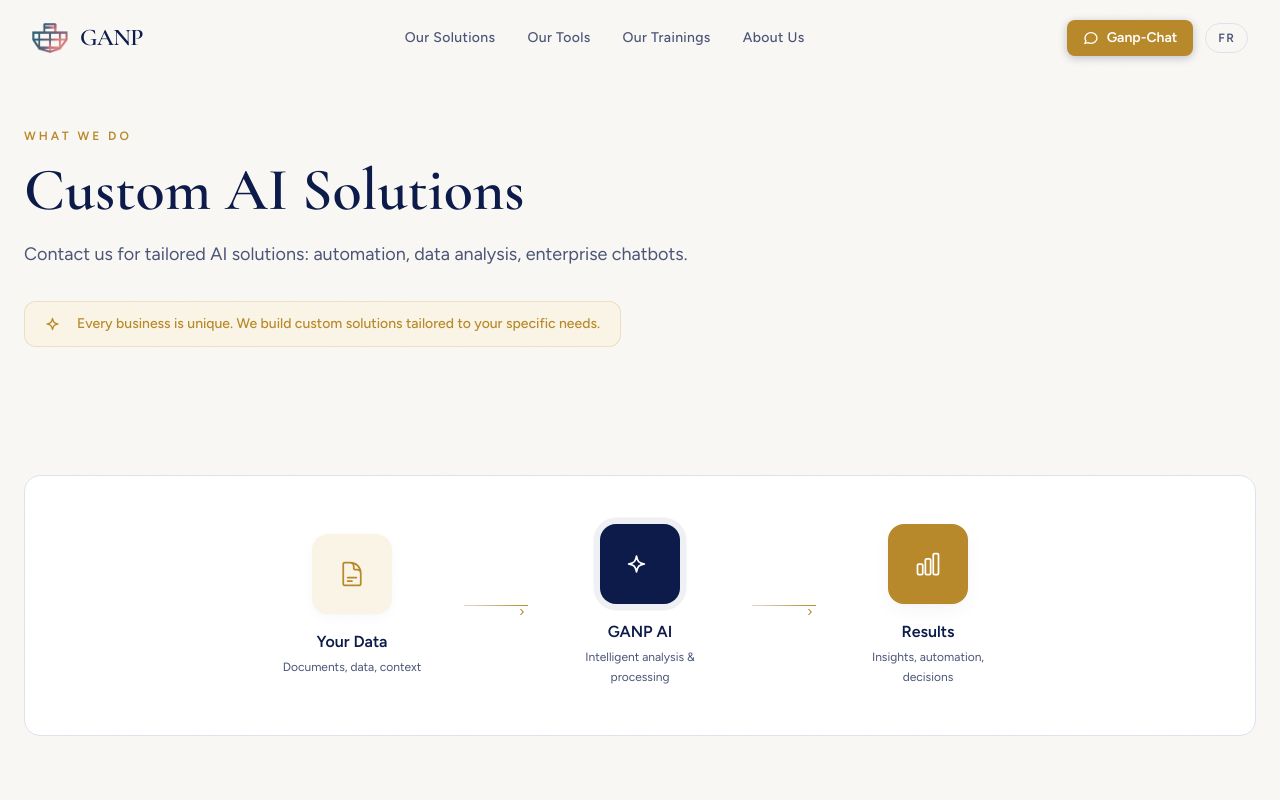
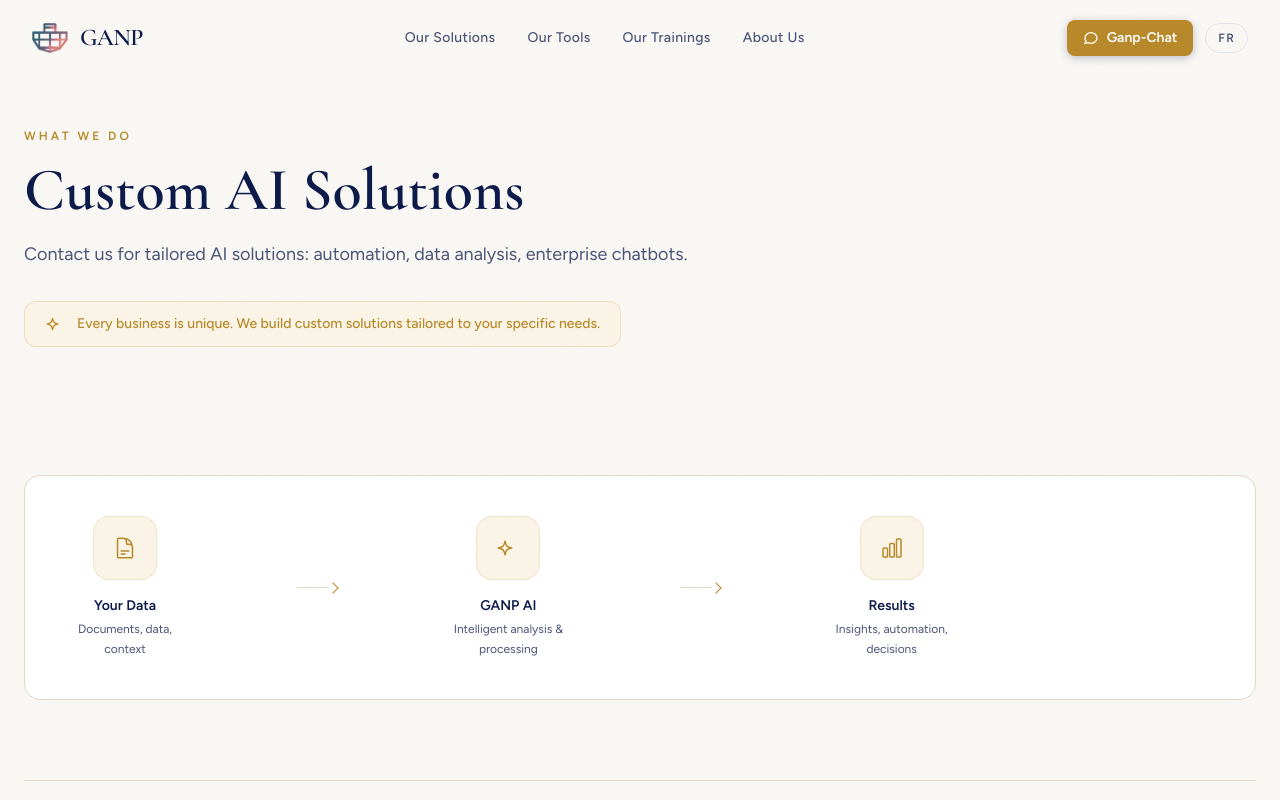
Before and after one commit to A-Njock/KEMET-AI, a React (Vite) app: page /solutions in a window 1280 px wide. Shown: the top 800 px of the page. Built offline with nearby package versions, Linux system fonts and the light colour scheme.

Commit message:
AIWorkflow: uniform icon style, clean arrow connectors
All three steps now use the same bg-royal-pale + gold icon treatment.
Replaced inconsistent filled colored squares with consistent outlined style.

Authored by Pierre Guy A. NJOCK

```diff
--- a/src/components/AIWorkflow.tsx
+++ b/src/components/AIWorkflow.tsx
@@ -1,12 +1,5 @@
 import { motion, useInView } from 'framer-motion';
 import { useRef } from 'react';
-
-interface Step {
-  icon: React.ReactNode;
-  label: string;
-  sublabel: string;
-  color: string;
-}
 
 interface AIWorkflowProps {
   lang: 'fr' | 'en';
@@ -16,130 +9,100 @@
   const ref = useRef(null);
   const isInView = useInView(ref, { once: true, margin: '-80px' });
 
-  const steps: Step[] = lang === 'fr' ? [
+  const steps = lang === 'fr' ? [
     {
       icon: (
-        <svg className="w-7 h-7" fill="none" viewBox="0 0 24 24" stroke="currentColor" strokeWidth="1.5">
+        <svg className="w-6 h-6" fill="none" viewBox="0 0 24 24" stroke="currentColor" strokeWidth="1.5">
           <path strokeLinecap="round" strokeLinejoin="round" d="M19.5 14.25v-2.625a3.375 3.375 0 00-3.375-3.375h-1.5A1.125 1.125 0 0113.5 7.125v-1.5a3.375 3.375 0 00-3.375-3.375H8.25m0 12.75h7.5m-7.5 3H12M10.5 2.25H5.625c-.621 0-1.125.504-1.125 1.125v17.25c0 .621.504 1.125 1.125 1.125h12.75c.621 0 1.125-.504 1.125-1.125V11.25a9 9 0 00-9-9z" />
         </svg>
       ),
       label: 'Vos données',
       sublabel: 'Documents, données, contexte',
-      color: '#FAF4E6',
     },
     {
       icon: (
-        <svg className="w-7 h-7" fill="none" viewBox="0 0 24 24" stroke="currentColor" strokeWidth="1.5">
+        <svg className="w-6 h-6" fill="none" viewBox="0 0 24 24" stroke="currentColor" strokeWidth="1.5">
           <path strokeLinecap="round" strokeLinejoin="round" d="M9.813 15.904L9 18.75l-.813-2.846a4.5 4.5 0 00-3.09-3.09L2.25 12l2.846-.813a4.5 4.5 0 003.09-3.09L9 5.25l.813 2.846a4.5 4.5 0 003.09 3.09L15.75 12l-2.846.813a4.5 4.5 0 00-3.09 3.09z" />
         </svg>
       ),
       label: 'IA GANP',
       sublabel: 'Analyse & traitement intelligent',
-      color: '#0C1B4A',
     },
     {
       icon: (
-        <svg className="w-7 h-7" fill="none" viewBox="0 0 24 24" stroke="currentColor" strokeWidth="1.5">
+        <svg className="w-6 h-6" fill="none" viewBox="0 0 24 24" stroke="currentColor" strokeWidth="1.5">
           <path strokeLinecap="round" strokeLinejoin="round" d="M3 13.125C3 12.504 3.504 12 4.125 12h2.25c.621 0 1.125.504 1.125 1.125v6.75C7.5 20.496 6.996 21 6.375 21h-2.25A1.125 1.125 0 013 19.875v-6.75zM9.75 8.625c0-.621.504-1.125 1.125-1.125h2.25c.621 0 1.125.504 1.125 1.125v11.25c0 .621-.504 1.125-1.125 1.125h-2.25a1.125 1.125 0 01-1.125-1.125V8.625zM16.5 4.125c0-.621.504-1.125 1.125-1.125h2.25C20.496 3 21 3.504 21 4.125v15.75c0 .621-.504 1.125-1.125 1.125h-2.25a1.125 1.125 0 01-1.125-1.125V4.125z" />
         </svg>
       ),
       label: 'Résultats',
       sublabel: 'Insights, automatisation, décisions',
-      color: '#B8892A',
     },
   ] : [
     {
       icon: (
-        <svg className="w-7 h-7" fill="none" viewBox="0 0 24 24" stroke="currentColor" strokeWidth="1.5">
+        <svg className="w-6 h-6" fill="none" viewBox="0 0 24 24" stroke="currentColor" strokeWidth="1.5">
           <path strokeLinecap="round" strokeLinejoin="round" d="M19.5 14.25v-2.625a3.375 3.375 0 00-3.375-3.375h-1.5A1.125 1.125 0 0113.5 7.125v-1.5a3.375 3.375 0 00-3.375-3.375H8.25m0 12.75h7.5m-7.5 3H12M10.5 2.25H5.625c-.621 0-1.125.504-1.125 1.125v17.25c0 .621.504 1.125 1.125 1.125h12.75c.621 0 1.125-.504 1.125-1.125V11.25a9 9 0 00-9-9z" />
         </svg>
       ),
       label: 'Your Data',
       sublabel: 'Documents, data, context',
-      color: '#FAF4E6',
     },
     {
       icon: (
-        <svg className="w-7 h-7" fill="none" viewBox="0 0 24 24" stroke="currentColor" strokeWidth="1.5">
+        <svg className="w-6 h-6" fill="none" viewBox="0 0 24 24" stroke="currentColor" strokeWidth="1.5">
           <path strokeLinecap="round" strokeLinejoin="round" d="M9.813 15.904L9 18.75l-.813-2.846a4.5 4.5 0 00-3.09-3.09L2.25 12l2.846-.813a4.5 4.5 0 003.09-3.09L9 5.25l.813 2.846a4.5 4.5 0 003.09 3.09L15.75 12l-2.846.813a4.5 4.5 0 00-3.09 3.09z" />
         </svg>
       ),
       label: 'GANP AI',
       sublabel: 'Intelligent analysis & processing',
-      color: '#0C1B4A',
     },
     {
       icon: (
-        <svg className="w-7 h-7" fill="none" viewBox="0 0 24 24" stroke="currentColor" strokeWidth="1.5">
+        <svg className="w-6 h-6" fill="none" viewBox="0 0 24 24" stroke="currentColor" strokeWidth="1.5">
           <path strokeLinecap="round" strokeLinejoin="round" d="M3 13.125C3 12.504 3.504 12 4.125 12h2.25c.621 0 1.125.504 1.125 1.125v6.75C7.5 20.496 6.996 21 6.375 21h-2.25A1.125 1.125 0 013 19.875v-6.75zM9.75 8.625c0-.621.504-1.125 1.125-1.125h2.25c.621 0 1.125.504 1.125 1.125v11.25c0 .621-.504 1.125-1.125 1.125h-2.25a1.125 1.125 0 01-1.125-1.125V8.625zM16.5 4.125c0-.621.504-1.125 1.125-1.125h2.25C20.496 3 21 3.504 21 4.125v15.75c0 .621-.504 1.125-1.125 1.125h-2.25a1.125 1.125 0 01-1.125-1.125V4.125z" />
         </svg>
       ),
       label: 'Results',
       sublabel: 'Insights, automation, decisions',
-      color: '#B8892A',
     },
   ];
 
   return (
-    <div ref={ref} className="bg-white rounded-2xl border border-[#DDE2EE] p-8 md:p-12 mt-16 overflow-hidden">
-      <div className="flex flex-col md:flex-row items-center justify-center gap-0 md:gap-0">
+    <div ref={ref} className="bg-white rounded-2xl border border-[#E2D9C8] p-10 mt-16">
+      <div className="flex flex-col md:flex-row items-center justify-center">
         {steps.map((step, idx) => (
-          <div key={idx} className="flex flex-col md:flex-row items-center w-full md:w-auto">
-            {/* Step card */}
+          <div key={idx} className="flex flex-col md:flex-row items-center flex-1">
+            {/* Step */}
             <motion.div
-              className="flex flex-col items-center text-center flex-shrink-0 w-full md:w-48"
-              initial={{ opacity: 0, y: 24 }}
+              className="flex flex-col items-center text-center flex-shrink-0"
+              initial={{ opacity: 0, y: 20 }}
               animate={isInView ? { opacity: 1, y: 0 } : {}}
-              transition={{ duration: 0.6, delay: idx * 0.25, ease: [0.16, 1, 0.3, 1] }}
+              transition={{ duration: 0.5, delay: idx * 0.2, ease: [0.16, 1, 0.3, 1] }}
             >
-              {/* Icon circle */}
-              <motion.div
-                className="w-20 h-20 rounded-2xl flex items-center justify-center mb-4 shadow-card"
-                style={{
-                  backgroundColor: step.color,
-                  color: step.color === '#0C1B4A' ? 'white' : step.color === '#B8892A' ? 'white' : '#B8892A',
-                }}
-                animate={isInView ? {
-                  boxShadow: step.color === '#0C1B4A'
-                    ? ['0 0 0 0px rgba(12,27,74,0)', '0 0 0 10px rgba(12,27,74,0.1)', '0 0 0 0px rgba(12,27,74,0)']
-                    : 'none',
-                } : {}}
-                transition={{ duration: 2.5, delay: idx * 0.25 + 0.6, repeat: Infinity }}
-              >
+              <div className="w-16 h-16 rounded-2xl bg-royal-pale border border-royal/15 flex items-center justify-center mb-4 text-royal">
                 {step.icon}
-              </motion.div>
-
-              <p className="font-semibold text-navy text-base mb-1">{step.label}</p>
-              <p className="text-slate text-xs leading-relaxed max-w-[140px]">{step.sublabel}</p>
+              </div>
+              <p className="font-semibold text-navy text-sm mb-1">{step.label}</p>
+              <p className="text-slate text-xs leading-relaxed max-w-[120px]">{step.sublabel}</p>
             </motion.div>
 
-            {/* Connector arrow */}
+            {/* Connector */}
             {idx < steps.length - 1 && (
-              <div className="flex items-center justify-center my-4 md:my-0 md:mx-4 flex-shrink-0">
-                <div className="relative w-16 h-px">
-                  <motion.div
-                    className="absolute inset-0 bg-gradient-to-r from-[#E2D9C8] to-royal h-px"
-                    initial={{ scaleX: 0, originX: 0 }}
-                    animate={isInView ? { scaleX: 1 } : {}}
-                    transition={{ duration: 0.5, delay: idx * 0.25 + 0.4, ease: 'easeOut' }}
-                  />
-                  <motion.div
-                    className="absolute right-0 top-1/2 -translate-y-1/2"
-                    initial={{ opacity: 0, x: -8 }}
-                    animate={isInView ? { opacity: 1, x: 0 } : {}}
-                    transition={{ duration: 0.3, delay: idx * 0.25 + 0.8 }}
-                  >
-                    <svg className="w-3 h-3 text-royal" fill="currentColor" viewBox="0 0 24 24">
-                      <path d="M13.172 12l-4.95-4.95 1.414-1.414L16 12l-6.364 6.364-1.414-1.414z" />
-                    </svg>
-                  </motion.div>
+              <motion.div
+                className="flex-1 flex items-center justify-center my-6 md:my-0 md:px-4"
+                initial={{ opacity: 0 }}
+                animate={isInView ? { opacity: 1 } : {}}
+                transition={{ duration: 0.4, delay: idx * 0.2 + 0.3 }}
+              >
+                <div className="flex items-center gap-1">
+                  <div className="w-8 h-px bg-[#E2D9C8]" />
+                  <div className="w-2 h-2 rotate-45 border-t border-r border-[#B8892A] -ml-1" />
                 </div>
-              </div>
+              </motion.div>
             )}
           </div>
         ))}
       </div>
-
     </div>
   );
 }
```
